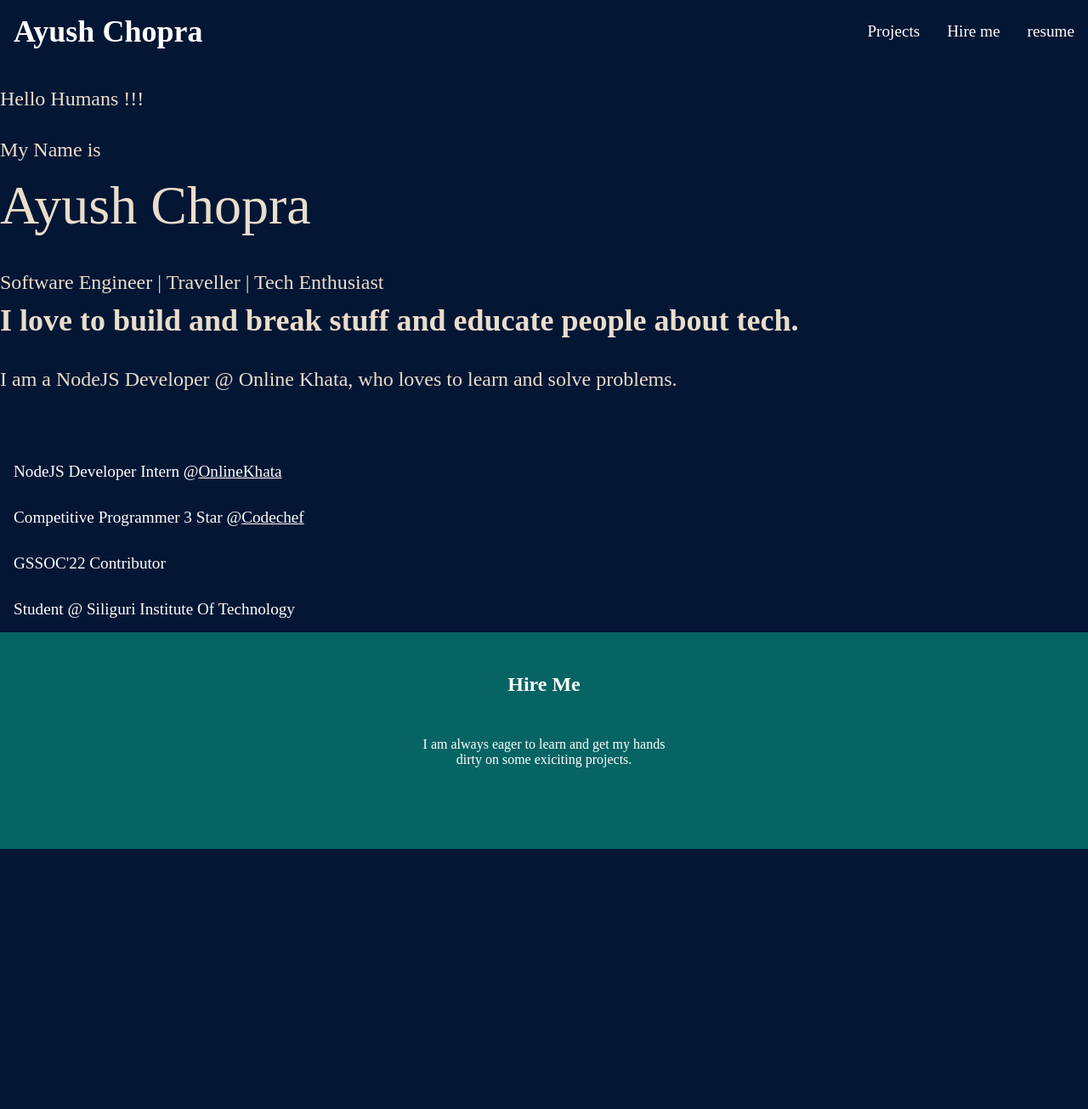
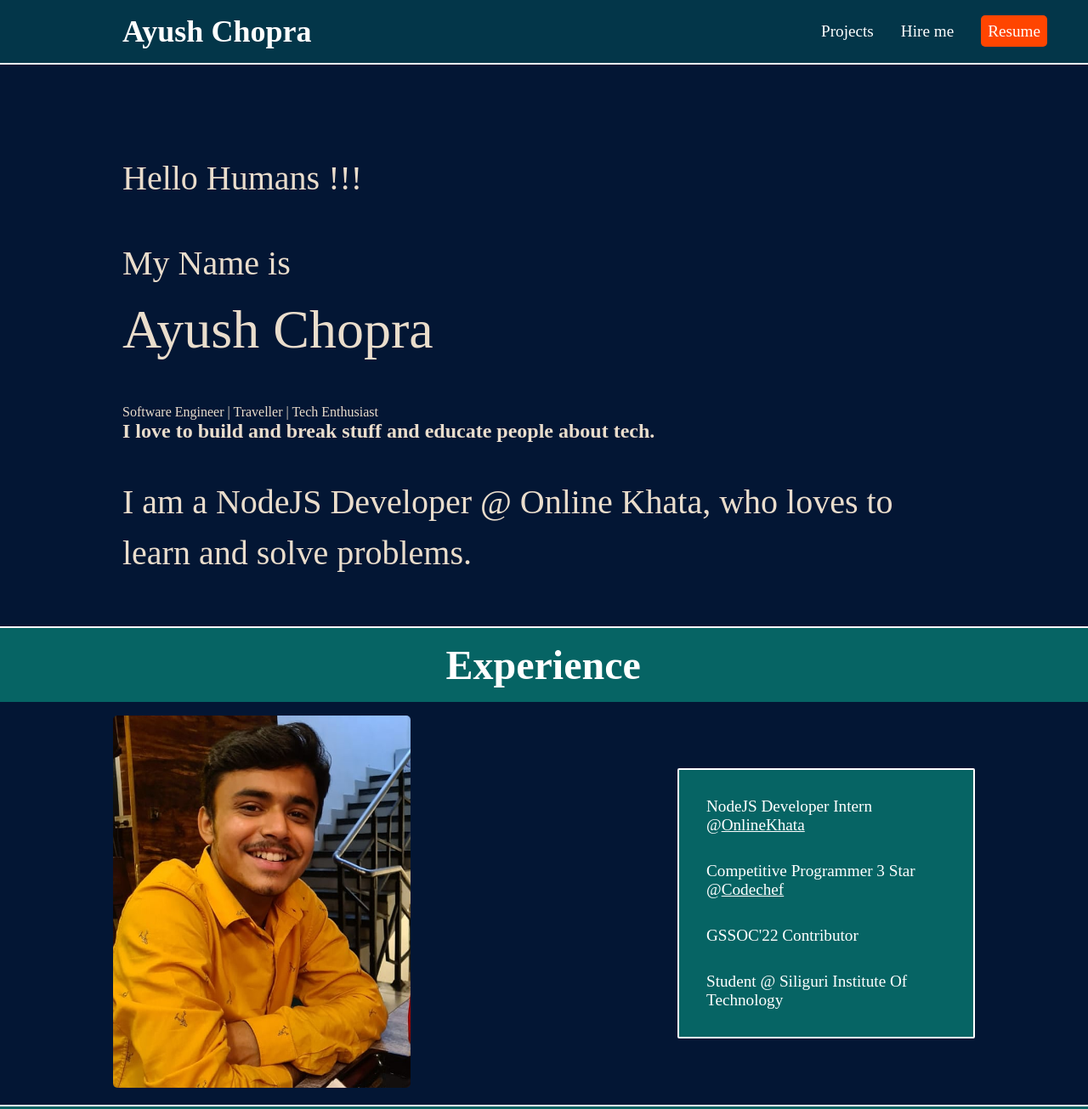
Before and after one commit to BrownCoderAyush/basicPortfolio, a plain HTML site: page index.html in a window 1280 px wide. Shown: the top 1305 px of the page at 85% size. Before the commit the page ends 999 px from the top, so only its background shows below. Drawn offline with Linux system fonts and the light colour scheme.

Commit message:
prepared a good one

```diff
--- a/index.html
+++ b/index.html
@@ -19,10 +19,11 @@
                 <a href="">Hire me</a>
             </li>
             <li>
-                <a href="">resume</a>
+                <a href="" class="button">Resume</a>
             </li>
         </ul>
     </nav>
+    <div class="linear-gradient"></div>
     <section id="intro">
         <p>Hello Humans !!!</p>
         <p class="name" >My Name is <span>Ayush Chopra</span></p>
@@ -36,7 +37,14 @@
         </h2>
         <p>I am a NodeJS Developer @ Online Khata, who loves to learn and solve problems.</p>
     </section>
+    <div class="linear-gradient"></div>
+    <div class="section-turquoise">
+        <h2 id="experience-header">Experience</h2>
+    </div>
     <section id="experience">
+        <div class="my-picture">
+            <img src="./img/ayush.jpg" alt="">
+        </div>
         <ul>
             <li>
                 NodeJS Developer Intern @<a href="https://onlinekhata.co.in/">OnlineKhata</a>
@@ -52,11 +60,16 @@
             </li>
         </ul>
     </section>
+    <div class="linear-gradient"></div>
     <div class="section-turquoise">
         <section id="hire">
             <h2>Hire Me</h2>
             <p>I am always eager to learn and get my hands dirty on some exiciting projects.</p>
         </section>
     </div>
+    <footer>
+       <h2>Ayush Chopra &middot; Problem Solver </h2>
+       <p>&copy; 2023 Ayush Chopra. All rights reserved</p>
+    </footer>
 </body>
 </html>
--- a/style.css
+++ b/style.css
@@ -24,10 +24,14 @@ h1,h2,h3,h4,h5,h6{
     margin: 0;
 }
 #intro{
-    font-size: 1.5rem;
     color: var(--gold);
+    padding: 4rem 1rem 1rem 1rem;
+    max-width: 80vw;
+    margin: 0 auto;
+}
+#intro p{
+    font-size: 2.5rem;
     line-height: 1.5;
-    margin-bottom: 4rem;
 }
 .name span{
     display: block;
@@ -62,6 +66,7 @@ h1,h2,h3,h4,h5,h6{
 nav{
     font-size: 80%;
     padding: 1rem;
+    background-color: var(--cobalt);
 }
 nav ul{
     list-style-type: none;
@@ -70,7 +75,9 @@ nav ul{
     display: flex;
     justify-content: center;
     align-items: center;
+    flex-flow: row wrap;
     gap: 2rem;
+    margin-right: 2rem;
 }
 nav a{
     color: white;
@@ -82,6 +89,61 @@ nav a:hover{
     text-decoration: underline;
 }
 nav li:first-child{
-    flex-grow: 1;
+    /* flex-grow: 1; */
+    flex-basis: 100%;
     font-size: 1.5rem;
+    margin-left: 10vw;
 }
+.button{
+    background-color: orangered;
+    padding: 0.5rem;
+    border-radius: 5px;
+}
+.button:hover{
+    background-color: white;
+    padding: 0.5rem;
+    border-radius: 5px;
+}
+.linear-gradient{
+    height: 2px;
+    background-color: white;
+}
+footer{
+    text-align: center;
+    padding: 2rem 0;
+}
+@media (min-width : 900px){
+    nav li:first-child{
+        flex-grow: 1;
+        flex-basis: auto;
+
+    }
+}
+.my-picture{
+    max-height: 500px;
+    max-width: 350px;
+}
+.my-picture img{
+    width: 100%;
+    border-radius: 5px;
+    margin: 1rem 0;
+}
+#experience{
+    display: flex;
+    justify-content: space-around;
+    align-items: center;
+    gap: 3rem;
+}
+#experience ul{
+    max-width: 350px;
+    border: solid white 2px;
+    border-radius: 2px;
+    background-color: var(--turquoise);
+    padding: 1rem;
+}
+#experience-header{
+    font-size: 3rem;
+    margin: 0 auto;
+    width: 263px;
+    padding: 1rem;
+}
```
Also changed, not shown: img/ayush.jpg (added).
